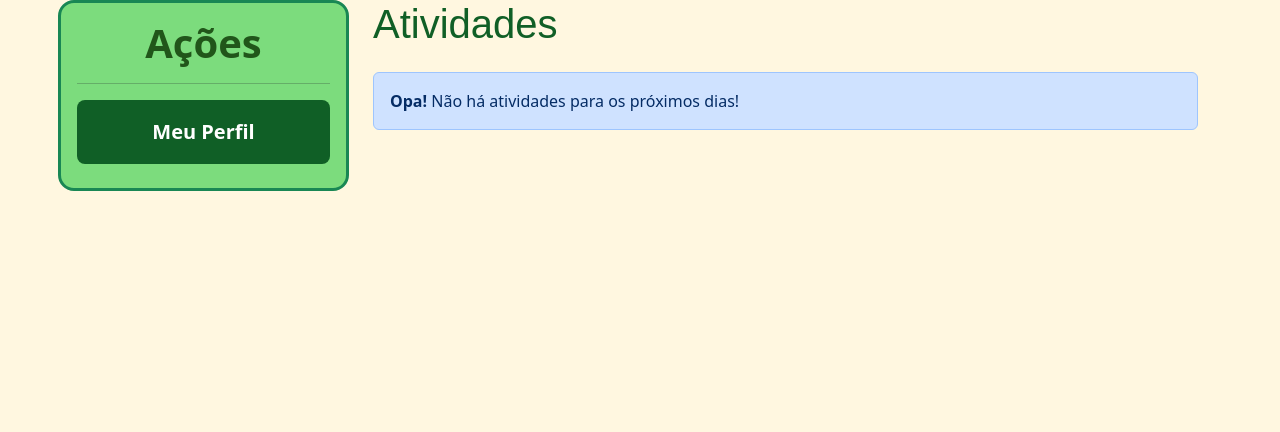
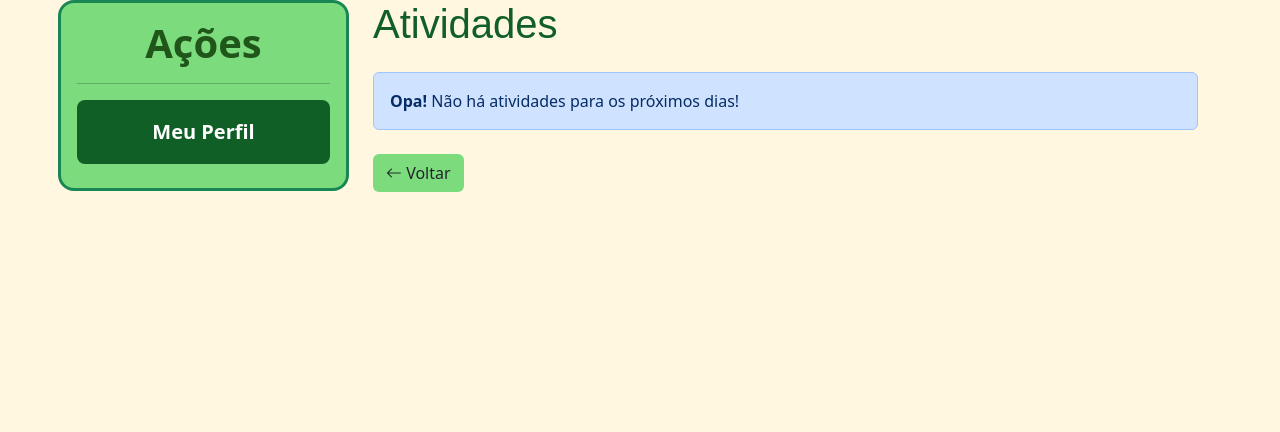
Before and after one commit to leon-rdo/SGE-GP, a Django app: template main/templates/main/atividades/activities.html in a window 1280 px wide. Shown: the part 134-566 px from the top of the page. Run offline with Django 4.2, Linux system fonts and the light colour scheme; the template is opened without the code that fills it, so the values that code supplies are empty; some libraries are stand-ins or nearby versions; some web fonts are replaced.

Commit message:
refactor: add back button on activities.html

```diff
--- a/main/templates/main/atividades/activities.html
+++ b/main/templates/main/atividades/activities.html
@@ -3,7 +3,7 @@
 {% block title %}{{ subject.name }} | Atividades{% endblock title %}
 
 {% block aside %}
-  {% include "main/snippets/aside.html" %}
+{% include "main/snippets/aside.html" %}
 {% endblock aside %}
 
 {% block content %}
@@ -11,7 +11,8 @@
     <div class="d-flex justify-content-between align-items-center w-100">
         <h1>Atividades</h1>
         {% if user.type == 'teacher' %}
-        <a class="btn btn-success btn-sm" href="{% url 'main:create-activity' subject.slug %}" role="button" style="height: min-content;">
+        <a class="btn btn-success btn-sm" href="{% url 'main:create-activity' subject.slug %}" role="button"
+            style="height: min-content;">
             <i class="bi bi-plus"></i>
             Criar Atividade
         </a>
@@ -19,7 +20,8 @@
     </div>
     <div class="list-group mt-3">
         {% for activity in activities %}
-        <a href="{% url 'main:activity' subject.slug activity.pk %}" class="list-group-item list-group-item-action bg-light-green fw-bold">
+        <a href="{% url 'main:activity' subject.slug activity.pk %}"
+            class="list-group-item list-group-item-action bg-light-green fw-bold">
             <div class="d-flex w-100 justify-content-between">
                 <h5 class="mb-1">{{ activity.title }}</h5>
                 <small class="d-none d-md-block">Adicionada em {{ activity.creation_date|date:"d/m/Y" }}</small>
@@ -33,5 +35,10 @@
         </div>
         {% endfor %}
     </div>
+    <a href="{% url 'main:subjects' %}" class="btn bg-light-green mt-2" role="button"
+        style="height: min-content;">
+        <i class="bi bi-arrow-left"></i>
+        Voltar
+    </a>
 </div>
 {% endblock content %}
```
